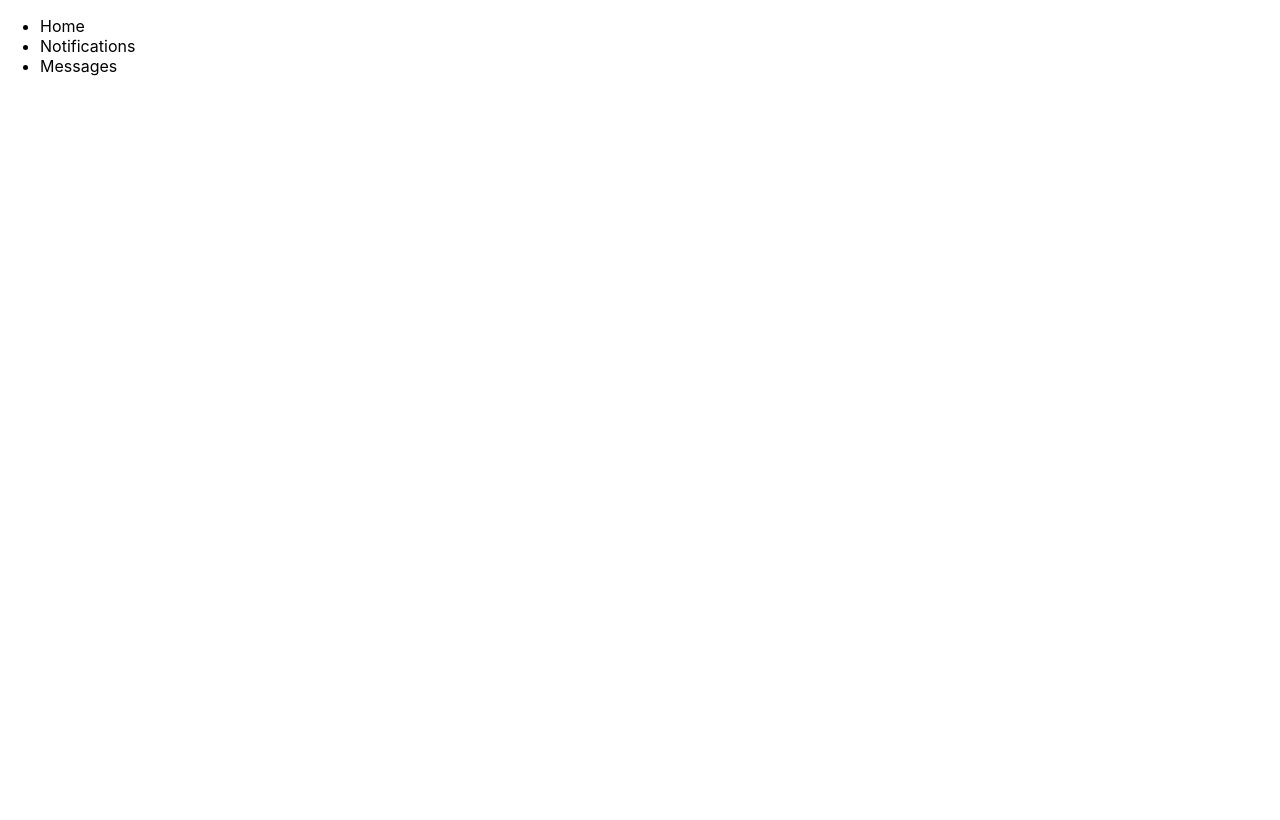
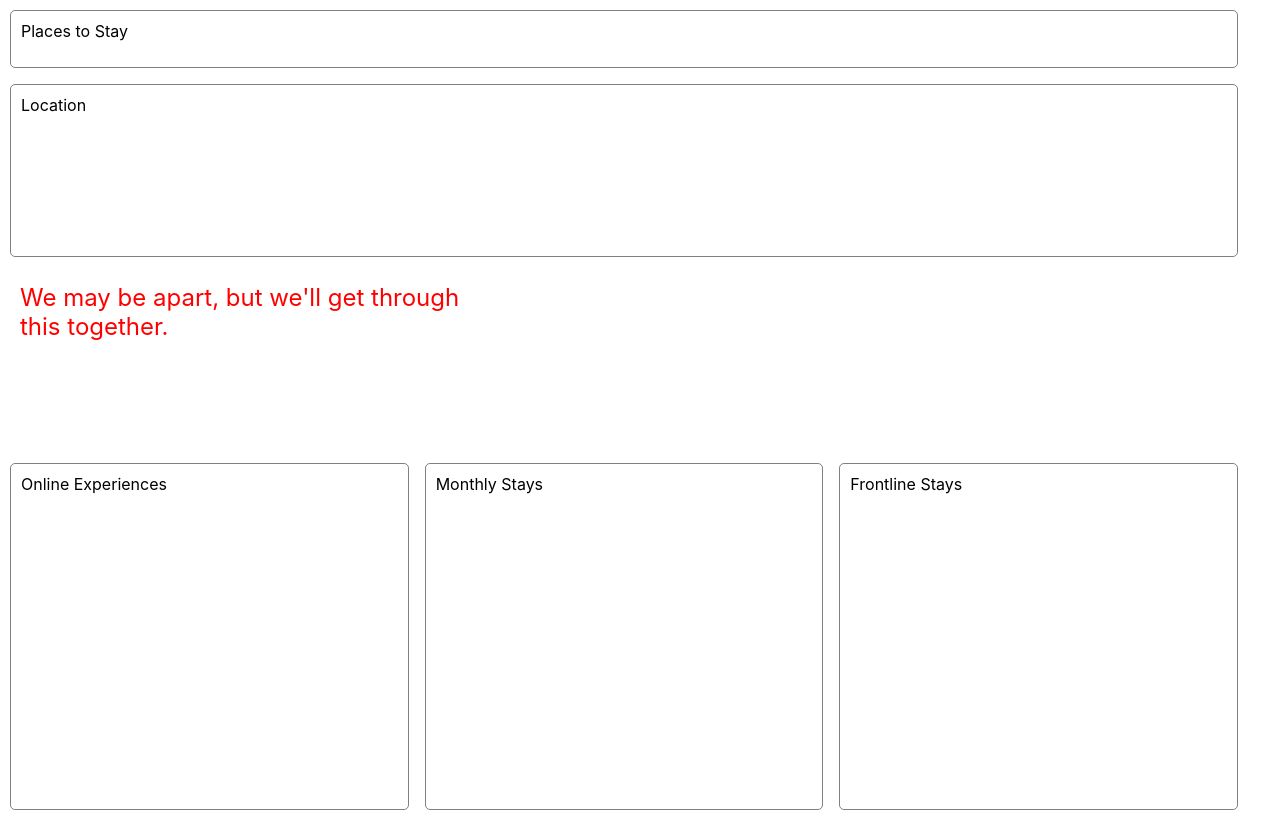
Before and after one commit to kentpmckinney/epi-airbnb-clone, a React (Create React App) app: page / in a window 1280 px wide. Built offline with nearby package versions, Linux system fonts and the light colour scheme.

Commit message:
repurpose for airbnb clone

```diff
--- a/src/components/App.css
+++ b/src/components/App.css
@@ -0,0 +1,27 @@
+.parent {
+  display: grid;
+  grid-template-columns: repeat(3, 1fr) repeat(2, 0);
+  grid-template-rows: .5fr repeat(2, 1.5fr) 3fr ;
+  grid-column-gap: 0px;
+  grid-row-gap: 0px;
+  display: grid;
+  grid-gap: 1em;
+  padding: 10px;
+  }
+
+  .grid > * {
+    border: 1px solid gray;
+    border-radius: 5px;
+    padding: 10px;
+  }
+
+  .div1 { grid-area: 1 / 1 / 2 / 4; }
+  .div2 { grid-area: 2 / 1 / 3 / 4; }
+  .div3 { grid-area: 4 / 1 / 5 / 2; }
+  .div4 { grid-area: 4 / 2 / 5 / 3; }
+  .div5 { grid-area: 4 / 3 / 5 / 4; }
+  .div6 { grid-area: 3 / 1 / 4 / 4; border: none !important; color: red; font-size:18pt; }
+
+  main, body {
+    min-height: 100vh;
+  }
--- a/src/components/App.jsx
+++ b/src/components/App.jsx
@@ -1,12 +1,19 @@
 import React from 'react';
-import Tabs from './Tabs';
+import './App.css';
 
 function App() {
   const name = "Thato";
   const name2 = "Haley";
   return (
     <React.Fragment>
-      <Tabs />
+      <main class="parent grid">
+        <div class="div1">Places to Stay </div>
+        <div class="div2">Location</div>
+        <div class="div3">Online Experiences</div>
+        <div class="div4">Monthly Stays</div>
+        <div class="div5">Frontline Stays</div>
+        <div class="div6">We may be apart, but we'll get through<br />this together.</div>
+      </main>
     </React.Fragment>
   )
 }
```
